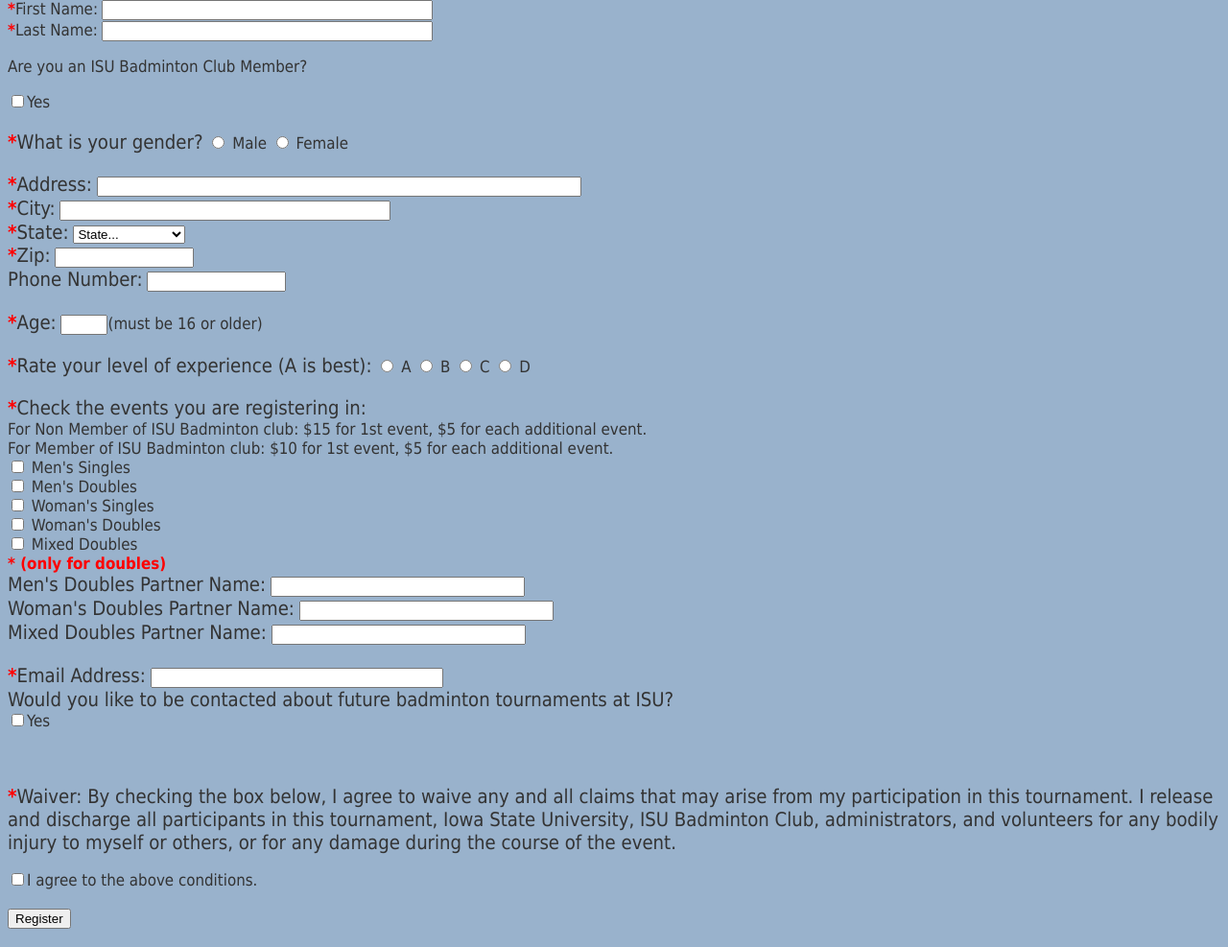
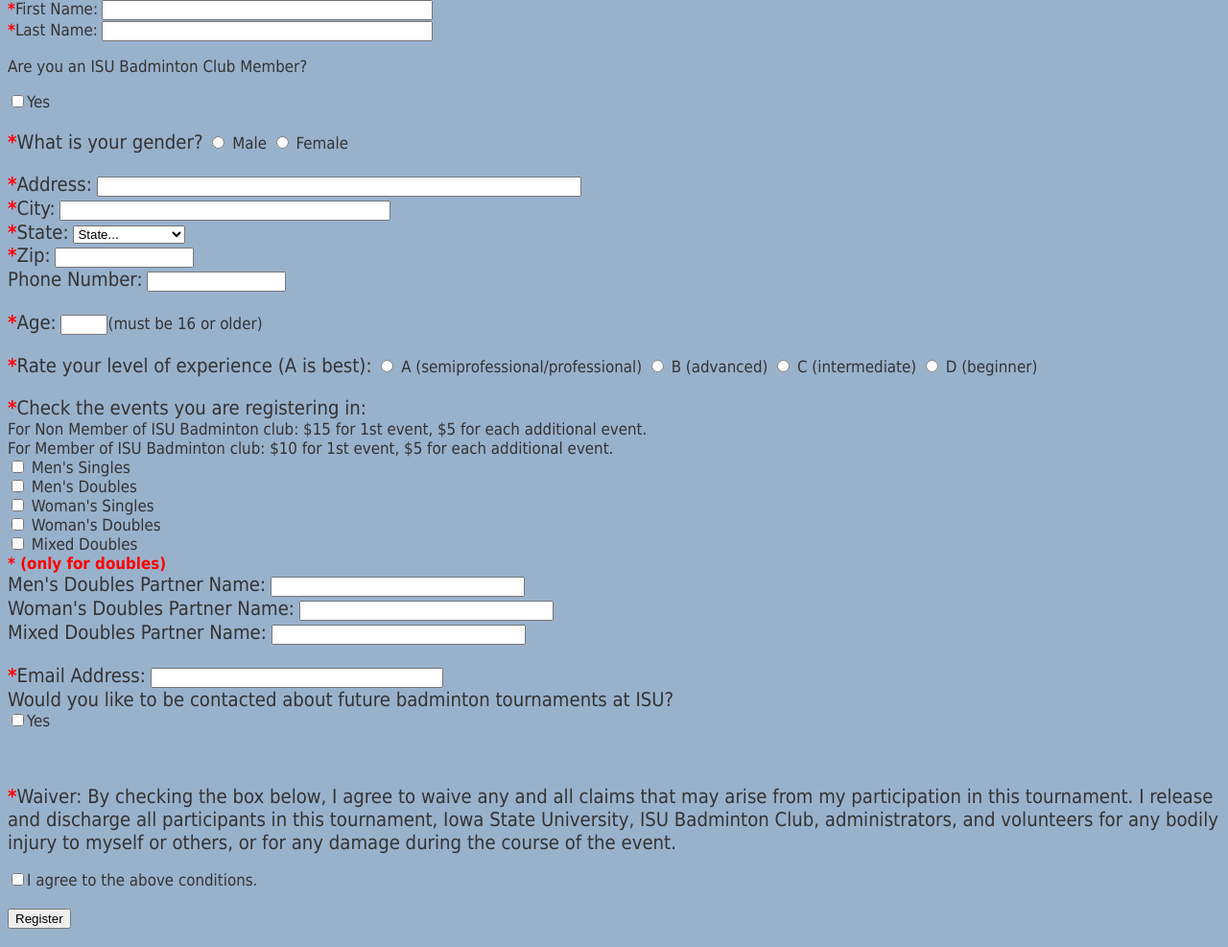
Before and after one commit to firefly2442/badminton_registration, a PHP site: page /register.php in a window 1280 px wide. Shown: the part 482-1469 px from the top of the page at 96% size. Run offline with PHP 8.4, Linux system fonts and the light colour scheme.

Commit message:
more verbose description of skills

```diff
--- a/register.php
+++ b/register.php
@@ -138,10 +138,10 @@ if ($error != "")
 <br>
 <br>
 <big><font color=red><b>*</b></font>Rate your level of experience (A is best):</big>
-<input type="radio" name="exp_level" value="A"> A
-<input type="radio" name="exp_level" value="B"> B
-<input type="radio" name="exp_level" value="C"> C
-<input type="radio" name="exp_level" value="D"> D
+<input type="radio" name="exp_level" value="A"> A (semiprofessional/professional)
+<input type="radio" name="exp_level" value="B"> B (advanced)
+<input type="radio" name="exp_level" value="C"> C (intermediate)
+<input type="radio" name="exp_level" value="D"> D (beginner)
 <br>
 <br>
 <big><font color=red><b>*</b></font>Check the events you are registering in:</big>
```
